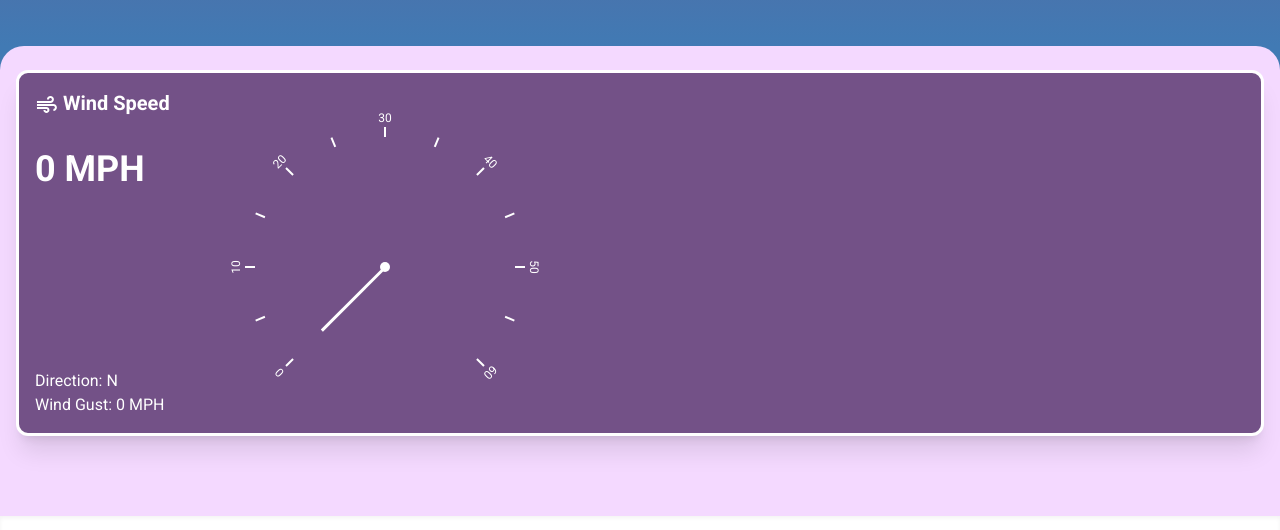
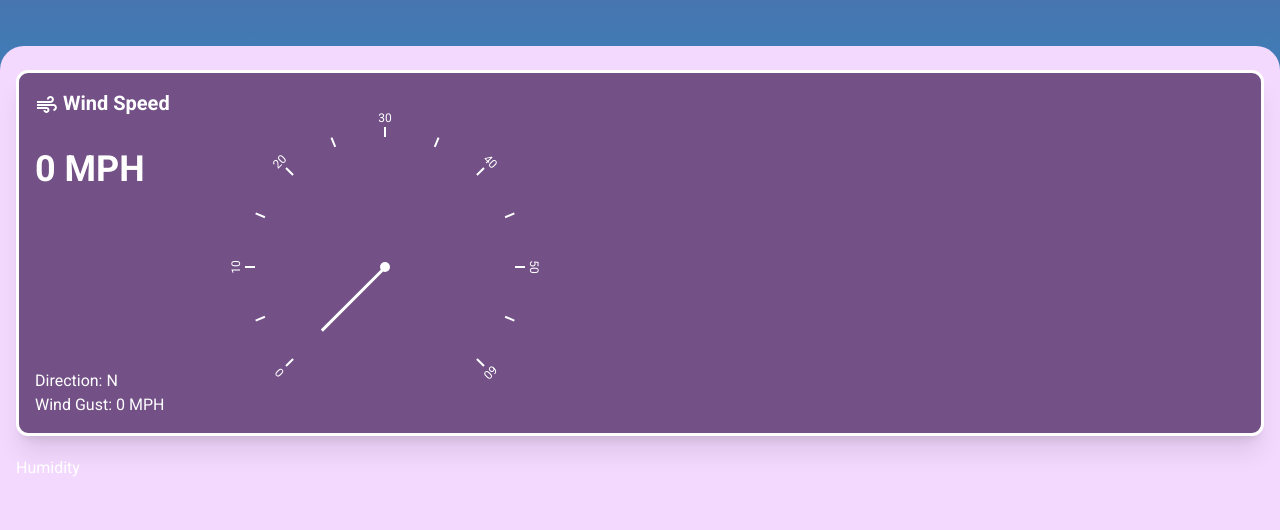
Before and after one commit to GatlinThompson/weatherly, a Next.js app: page / in a window 1280 px wide. Shown: the part 406-936 px from the top of the page. Built offline with nearby package versions, Linux system fonts and the light colour scheme; no server answers.

Commit message:
feat: add Humidity component and update ContentBody layout

```diff
--- a/app/ui/content-body/ContentBody.tsx
+++ b/app/ui/content-body/ContentBody.tsx
@@ -1,15 +1,20 @@
 import WindSpeed from "../weather-components/wind_speed/WindSpeed";
 import styles from "./ContentBody.module.css";
+import Humidity from "../weather-components/humidity/Humidity";
 
 export default function ContentBody() {
   return (
     <section className={`${styles.content_body} flex flex-col flex-1`}>
       <div className={`${styles.content_body} flex flex-col p-4 pt-6 pb-20`}>
-        <div className="container mx-auto">
-          <WindSpeed />
+        <div className="container mx-auto flex flex-col flex-wrap gap-5">
+          <div className="w-full">
+            <WindSpeed />
+          </div>
+          <div className=" flex flex-row gap-5">
+            <Humidity />
+          </div>
         </div>
       </div>
-      <div></div>
     </section>
   );
 }
--- /dev/null
+++ b/app/ui/weather-components/humidity/Humidity.tsx
@@ -0,0 +1,5 @@
+const Humidity = () => {
+  return <div>Humidity</div>;
+};
+
+export default Humidity;
```
